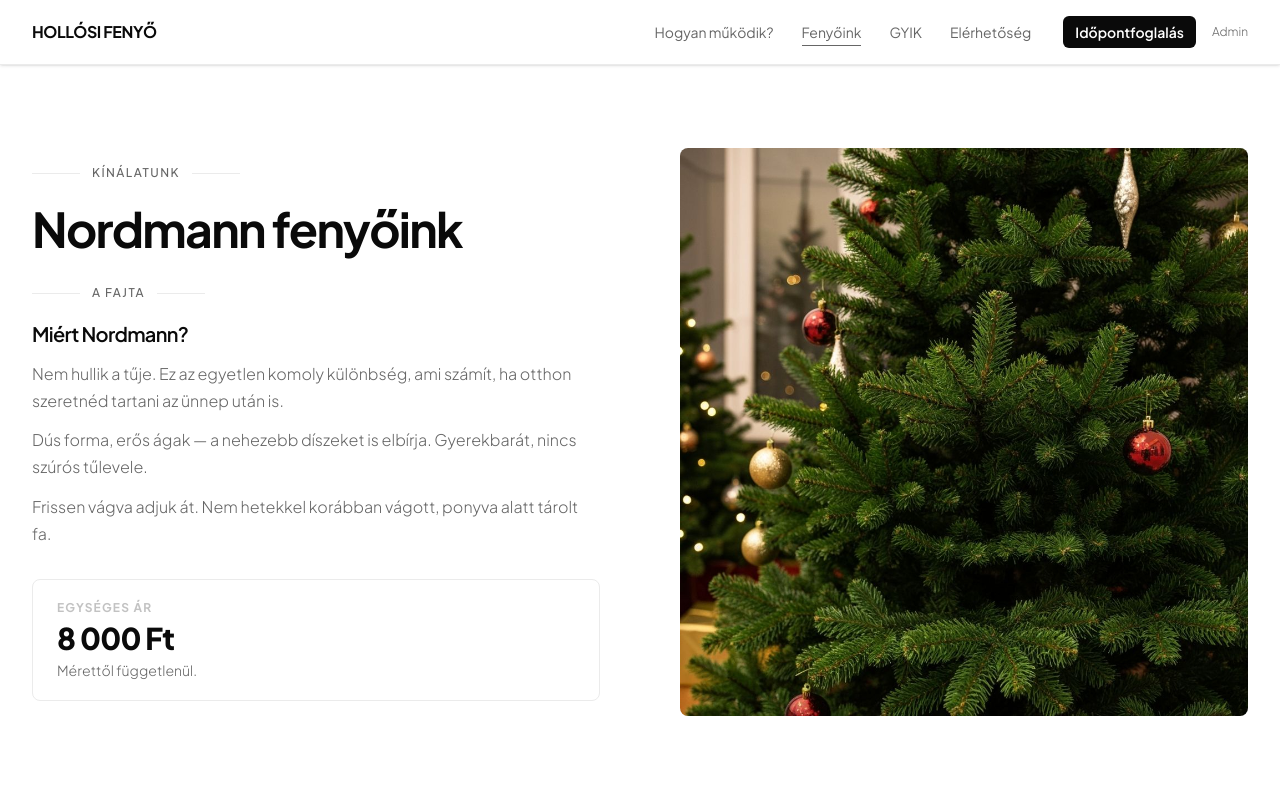
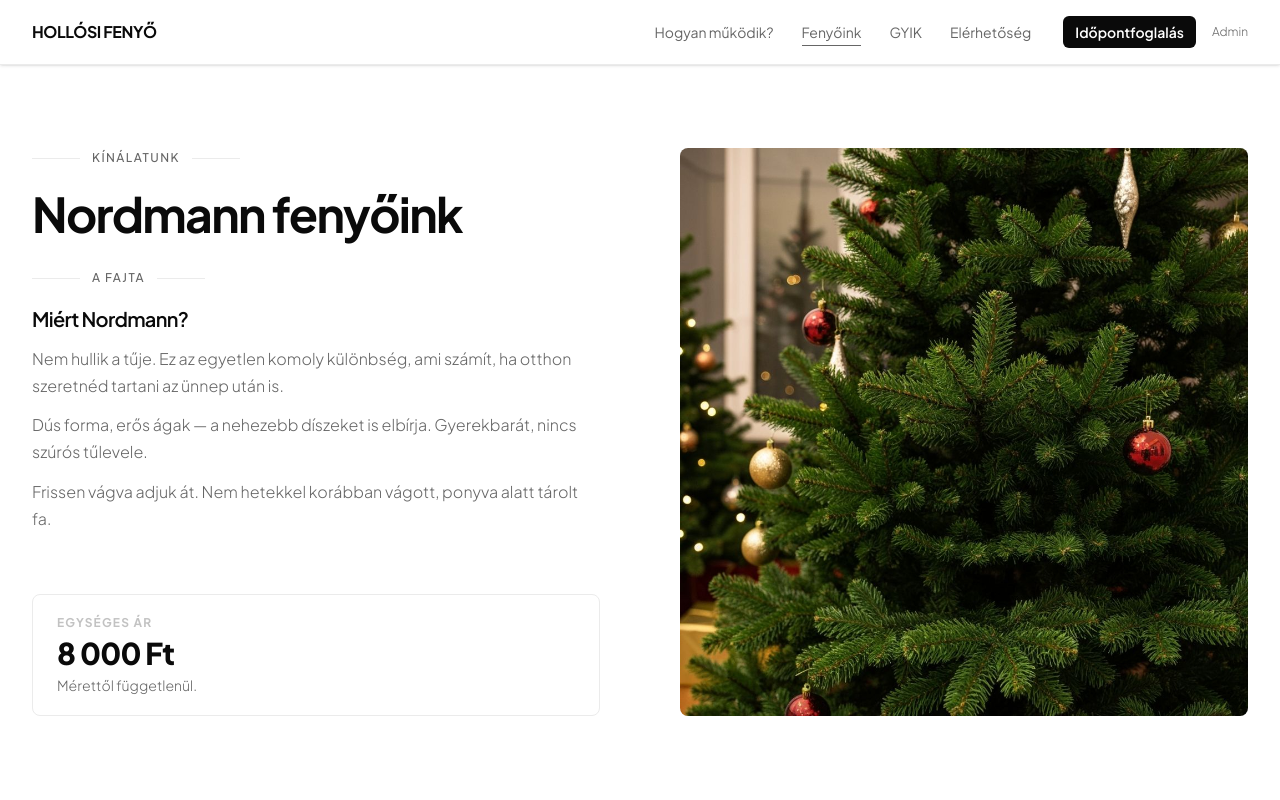
Before and after one commit to htomi0928/v0-christmas-tree-farm-app, a Next.js app: page /trees in a window 1280 px wide. Shown: the top 800 px of the page. Built offline with nearby package versions, Linux system fonts and the light colour scheme.

Commit message:
design: trees — price block bottom-aligned with image via items-stretch + mt-auto

```diff
--- a/app/trees/page.tsx
+++ b/app/trees/page.tsx
@@ -37,7 +37,7 @@ export default function TreesPage() {
       {/* Hero + Why Nordmann — single screen */}
       <section className="min-h-[calc(100vh-4rem)] flex items-center bg-background">
         <div className="max-w-7xl mx-auto px-4 sm:px-6 lg:px-8 w-full py-12">
-          <div className="grid grid-cols-1 lg:grid-cols-2 gap-12 lg:gap-20 items-center">
+          <div className="grid grid-cols-1 lg:grid-cols-2 gap-12 lg:gap-20 items-stretch">
 
             {/* Left — text */}
             <div className="flex flex-col">
@@ -58,7 +58,7 @@ export default function TreesPage() {
                 Frissen vágva adjuk át. Nem hetekkel korábban vágott, ponyva alatt tárolt fa.
               </p>
 
-              <div className="border border-border rounded-lg px-6 py-5 flex-1 flex flex-col justify-center">
+              <div className="border border-border rounded-lg px-6 py-5 mt-auto">
                 <p className="text-xs font-bold text-muted-foreground/40 tracking-widest mb-1 uppercase">Egységes ár</p>
                 <p className="text-3xl font-extrabold text-foreground tracking-tight">8 000 Ft</p>
                 <p className="text-sm text-muted-foreground font-light mt-1">Mérettől függetlenül.</p>
@@ -66,7 +66,7 @@ export default function TreesPage() {
             </div>
 
             {/* Right — image */}
-            <div className="bg-secondary/30 rounded-lg aspect-square overflow-hidden">
+            <div className="bg-secondary/30 rounded-lg overflow-hidden min-h-[400px]">
               <img
                 src="/nordmann-christmas-tree-close-up-green.jpg"
                 alt="Nordmann fa közelről"
```
